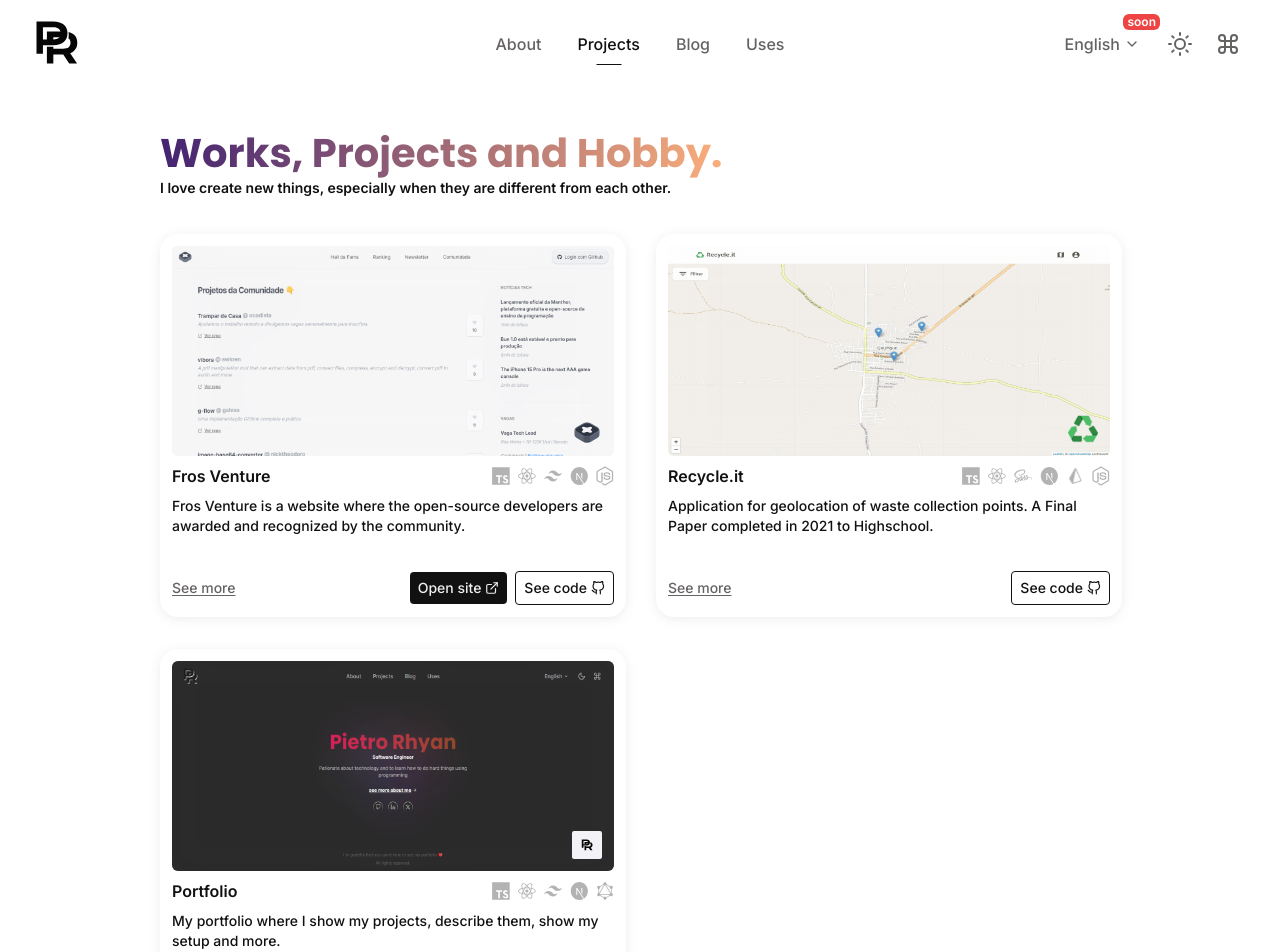
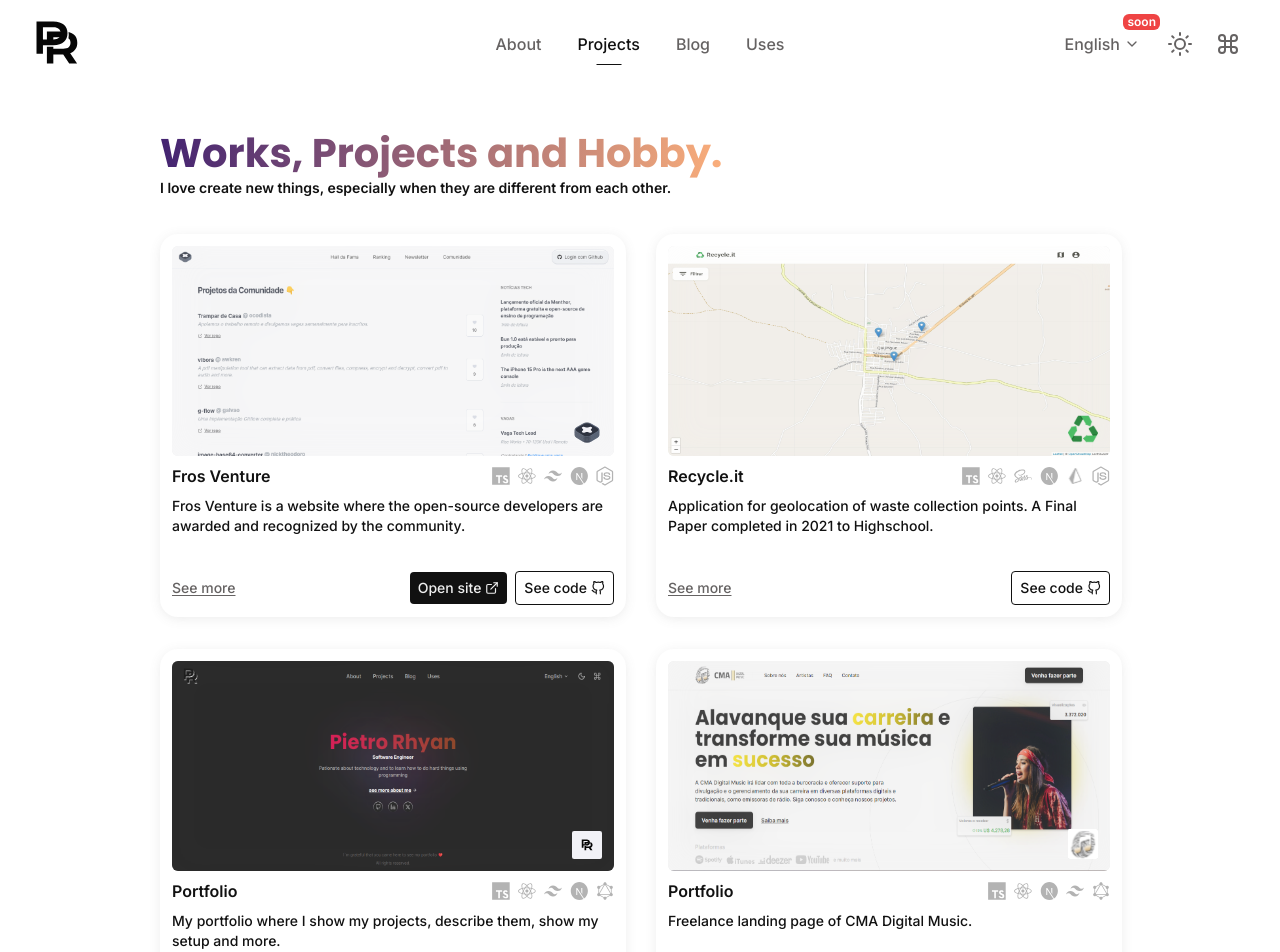
Before and after one commit to PietroRhyan/portfolio, a Next.js app: page /projects in a window 1280 px wide. Shown: the top 952 px of the page. Built offline with nearby package versions, Linux system fonts and the light colour scheme.

Commit message:
feat: add cma project

```diff
--- a/src/app/projects/page.tsx
+++ b/src/app/projects/page.tsx
@@ -8,6 +8,9 @@ import recycleItPageImage from '../../../public/projects-images/recycleit-page.p
 
 import portfolioLogo from '../../../public/portfolio-icon-logo-black.svg'
 import portfolioPageImage from '../../../public/projects-images/portfolio-page.png'
+
+import cmaLogo from '../../../public/projects-images/cma-logo.svg'
+import cmaPage from '../../../public/projects-images/cma-page.png'
 
 interface TechsType {
   name: string
@@ -64,7 +67,30 @@ const recycleItStack: TechsType[] = [
   },
 ]
 
-const portfolioTechs: TechsType[] = [
+const cmaStack: TechsType[] = [
+  {
+    name: 'TypeScript',
+    imageURL: '/gray-tech-logos/typescript.svg',
+  },
+  {
+    name: 'ReactJS',
+    imageURL: '/gray-tech-logos/react.svg',
+  },
+  {
+    name: 'NextJS',
+    imageURL: '/gray-tech-logos/next.svg',
+  },
+  {
+    name: 'TailwindCSS',
+    imageURL: '/gray-tech-logos/tailwind.svg',
+  },
+  {
+    name: 'GraphQL',
+    imageURL: '/gray-tech-logos/graphql.svg',
+  },
+]
+
+const portfolioStack: TechsType[] = [
   {
     name: 'TypeScript',
     imageURL: '/gray-tech-logos/typescript.svg',
@@ -129,9 +155,19 @@ export default function Projects() {
             logo={portfolioLogo}
             postLink="/blog/post/portfolio"
             projectStyle="big"
-            techs={portfolioTechs}
+            techs={portfolioStack}
             siteURL="https://portfolio-pi-rose-29.vercel.app/"
             githubURL="https://github.com/PietroRhyan/portfolio"
+          />
+          <Project
+            name="Portfolio"
+            description="Freelance landing page of CMA Digital Music."
+            image={cmaPage}
+            logo={cmaLogo}
+            postLink="/blog/post/portfolio"
+            projectStyle="big"
+            techs={cmaStack}
+            siteURL="https://cmadigitalmusic.com.br/"
           />
         </div>
       </section>
```
Also changed, not shown: public/projects-images/cma-logo.svg (added), public/projects-images/cma-page.png (added).
